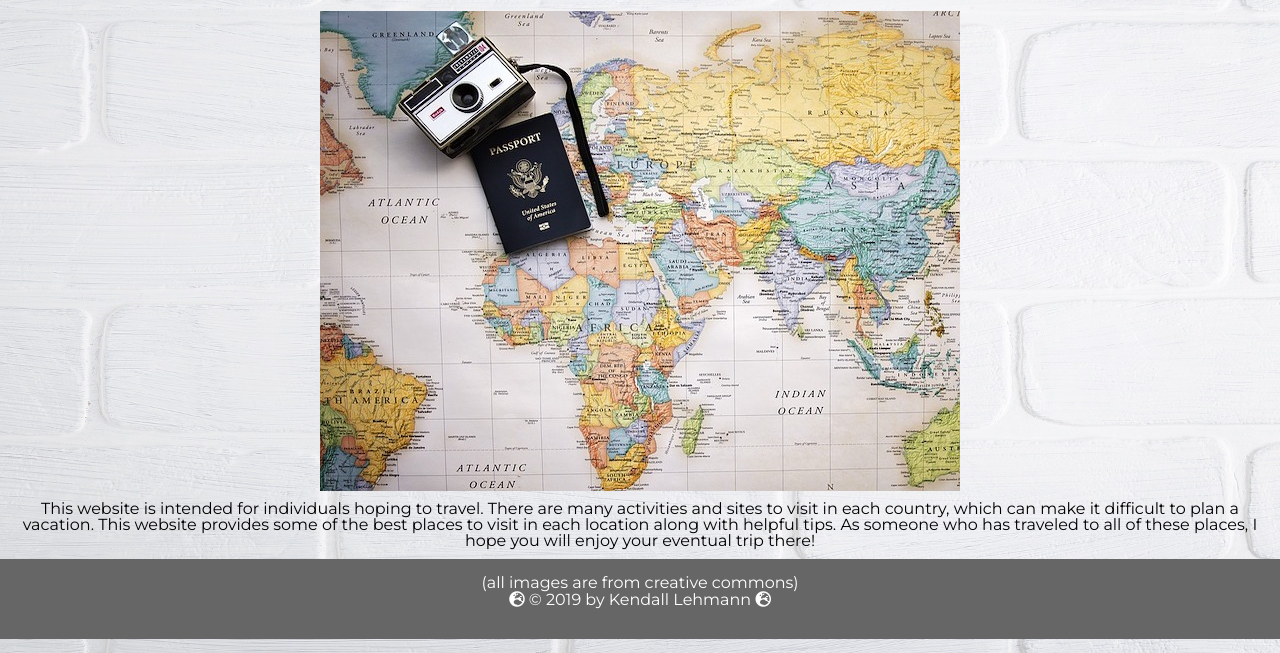
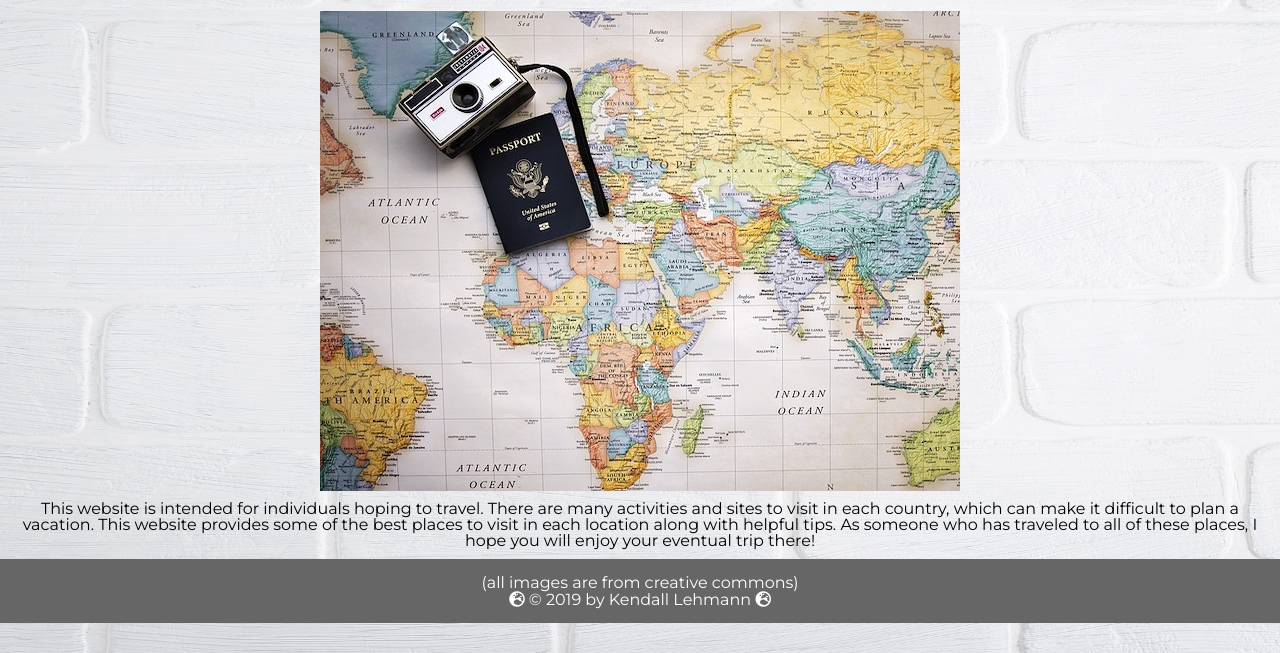
Before and after one commit to lehmannkendall/project3, a plain HTML site: page index.html in a window 1280 px wide. Shown: the part 147-800 px from the top of the page. Drawn offline with Linux system fonts and the light colour scheme.

Commit message:
Add files via upload

```diff
--- a/css/style.css
+++ b/css/style.css
@@ -94,6 +94,7 @@ nav a {
   background-color: #666666;
   display: inline-block;
   padding: 15px;
+  min-height: 2vh;
 }
 
 .current {
@@ -140,7 +141,7 @@ footer {
   background-color: #666666;
   color: #ffffff;
   box-sizing: border-box;
-  min-height: 10vh;
+  min-height: 8vh;
   /* border: 5px;
   padding: 5px;
   margin: 5px; */
--- a/index.html
+++ b/index.html
@@ -34,7 +34,7 @@
     </main>
     <footer>
       <br>(all images are from creative commons)<br>
-      <i class="fas fa-globe-europe" aria-label="Globe of Europe Icon"></i> &copy; 2019 by Kendall Lehmann <i class="fas fa-globe-europe" aria-label="Globe of Europe Icon"></i>
+      <i class="fas fa-globe-europe" aria-label="Globe of Europe Icon"></i> &copy; 2019 by Kendall Lehmann <i class="fas fa-globe-europe" aria-label="Globe of Europe Icon"></i><br>
     </footer>
   </body>
 </html>
```
Also changed, not shown: england.html (+1 -1 lines), france.html (+1 -1 lines), gallery.html (+1 -1 lines), germany.html (+1 -1 lines).
